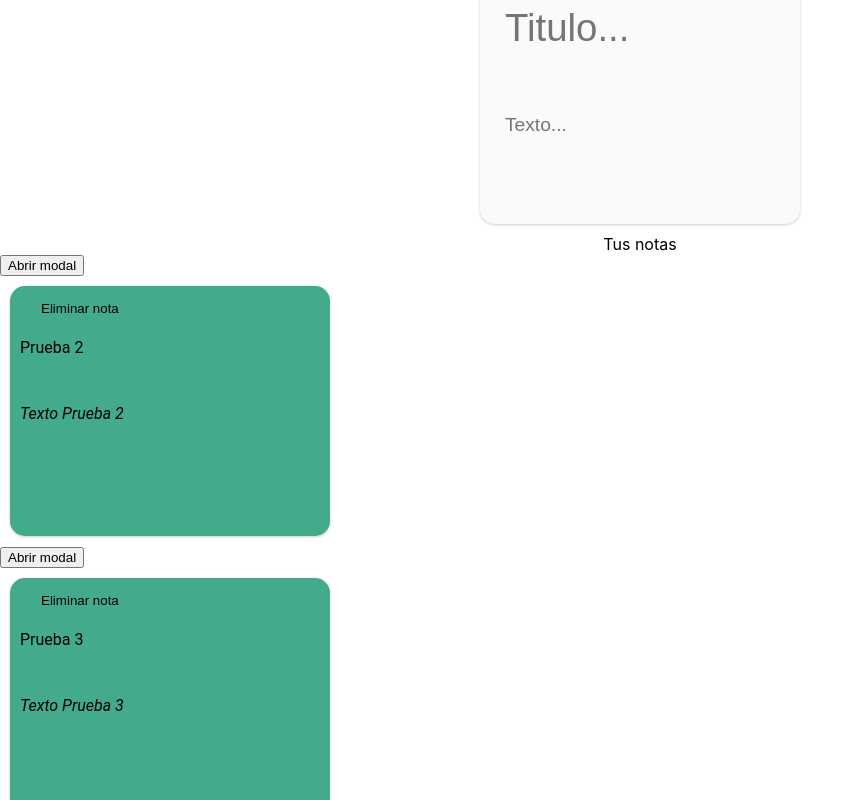
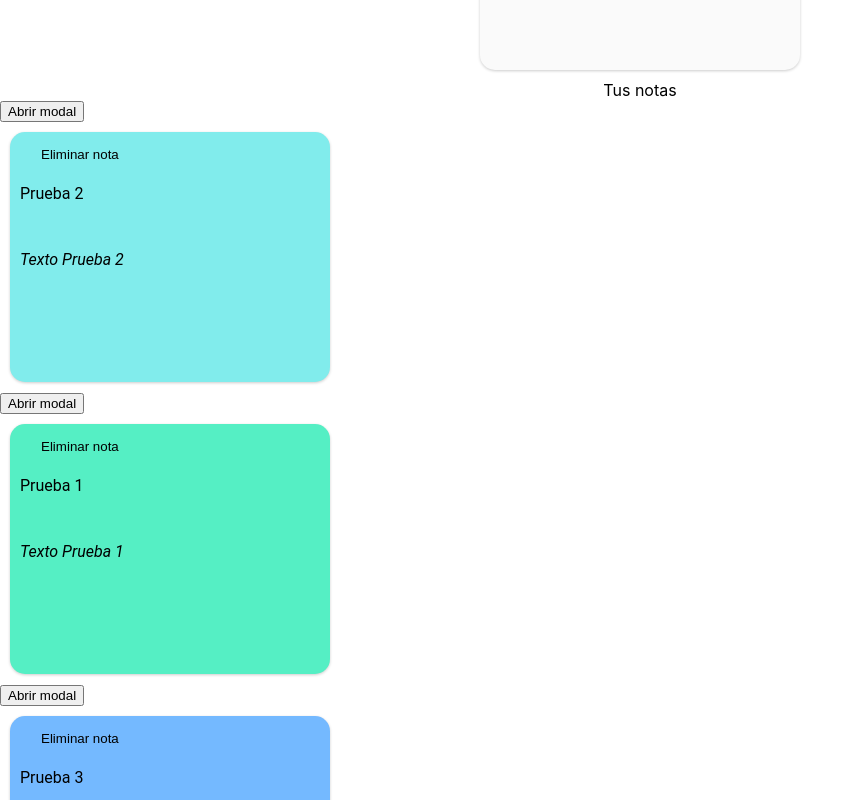
Before and after one commit to jleuce/blockdenotas, a React (Create React App) app: page / in a window 1280 px wide. Shown: the part 540-1340 px from the top of the page, without its empty margins (0-864 px from the left). Built offline with nearby package versions, Linux system fonts and the light colour scheme; no server answers.

Commit message:
CambiandoColores

```diff
--- a/src/componentes/PanelNotas.js
+++ b/src/componentes/PanelNotas.js
@@ -8,9 +8,9 @@ function PanelNotas() {
 
   const myContextObject = useContext(MyContext);
   const [notas, setNotas] = useState([
-    {idNota: (1), tituloNota:'Prueba 1',textoNota:'Texto Prueba 1',colorNota:'#90BE6D',fijada:false,posicion:(5)},
-    {idNota: (2), tituloNota:'Prueba 2',textoNota:'Texto Prueba 2',colorNota:'#43AA8B',fijada:true,posicion:(6)},
-    {idNota: (3), tituloNota:'Prueba 3',textoNota:'Texto Prueba 3',colorNota:'#43AA8B',fijada:false,posicion:(2)}
+    {idNota: (1), tituloNota:'Prueba 1',textoNota:'Texto Prueba 1',colorNota:'#55efc4',fijada:false,posicion:(1)},
+    {idNota: (2), tituloNota:'Prueba 2',textoNota:'Texto Prueba 2',colorNota:'#81ecec',fijada:true,posicion:(2)},
+    {idNota: (3), tituloNota:'Prueba 3',textoNota:'Texto Prueba 3',colorNota:'#74b9ff',fijada:false,posicion:(3)}
                                     ]);
   const notasOrdenadas = useMemo(() => ordenarNotas(notas), [notas]);
 
@@ -37,8 +37,6 @@ function PanelNotas() {
 
   return (
     <div className='.panelNotas' style={{background:myContextObject.colorFondo}}>
-                  <div><iframe src="https://dolarhoy.com/i/cotizaciones/dolar-blue" frameborder="0"></iframe></div>
-
       <div style={{ textAlign: 'center' }}>
         <NotaReducida
           tituloNota=''
--- a/src/funciones/listaColores.js
+++ b/src/funciones/listaColores.js
@@ -1 +1 @@
-export const listaColores = ["#F94144","#F8961E","#F9C74F","#90BE6D","#43AA8B",'#FAFAFA','#2E2E2E',"#99AA8B","#A94144"];
+export const listaColores = ["#55efc4","#81ecec","#74b9ff","#a29bfe","#fdcb6e",'#FAFAFA','#2E2E2E',"#d63031","#ffeaa7"];
```
